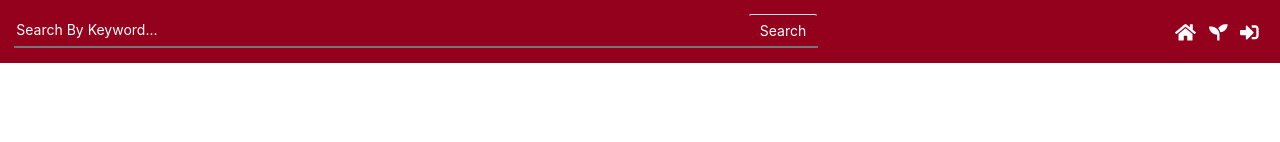
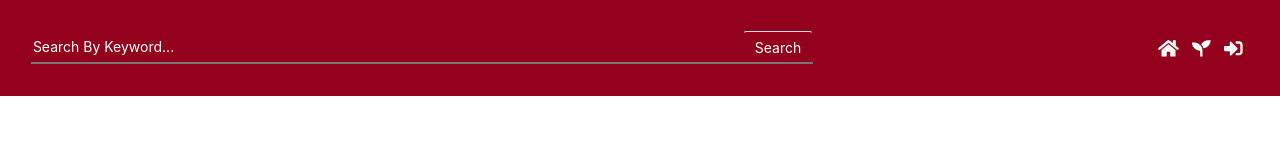
Before and after one commit to MasonCable/recipe-app, a React (Create React App) app in the folder client/: page /home in a window 1280 px wide. Shown: the top 142 px of the page. Built offline with nearby package versions, Linux system fonts and the light colour scheme.

Commit message:
Made some minor changes to the home search bar for the Vegan amd other foods page

```diff
--- a/client/src/components/HomeSearch.js
+++ b/client/src/components/HomeSearch.js
@@ -8,6 +8,8 @@ import Searchbar from './Searchbar'
 // Font awesome
 import { FontAwesomeIcon } from '@fortawesome/react-fontawesome'
 import { faHome } from '@fortawesome/free-solid-svg-icons'
+import { faSeedling } from '@fortawesome/free-solid-svg-icons'
+import { faSignInAlt } from '@fortawesome/free-solid-svg-icons'
 
 
 // Make sure the following consts are moved to an .env file
@@ -21,12 +23,14 @@ class HomeSearch extends Component {
     render(){
            return (
             <React.Fragment>
-                <div className="d-flex justify-content-between" style={{backgroundColor: '#94011c'}}>
+                <div className="d-flex justify-content-between" style={{backgroundColor: '#94011c', padding: 1 + '.' + 3 + '%'}}>
                     <div style={{ width: 65 + '%' }}>
                         <Searchbar />
                     </div>
-                    <div className=" p-4  d-flex justify-content-between" >
+                    <div className=" p-4  d-flex justify-content-between" style={{textAlign: 'center', width: 9 + 'em'}}>
                         <Link to='/home'><FontAwesomeIcon icon={faHome} color={'#fff'} size='lg' style={iconStyles} /></Link>
+                        <Link to='/vegan/favorites'><FontAwesomeIcon icon={faSeedling} color={'#fff'} size='lg' style={iconStyles} /></Link>
+                        <Link to='/login'><FontAwesomeIcon icon={faSignInAlt} color={'#fff'} size='lg' style={iconStyles} /></Link>
                     </div>
                 </div>
             </React.Fragment>
--- a/client/src/components/Hometop.js
+++ b/client/src/components/Hometop.js
@@ -24,7 +24,7 @@ class Hometop extends Component {
     render(){
            return (
             <React.Fragment>
-                <div className="d-flex justify-content-between" style={{backgroundColor: '#94011c'}}>
+                <div className="d-flex justify-content-between" style={{backgroundColor: '#94011c', padding: 1 + '.' + 3 + '%'}}>
                     <div style={{ width: 65 + '%' }}>
                         <Searchbar />
                     </div>
```
